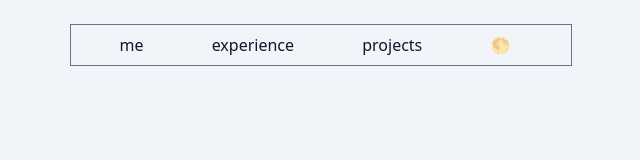
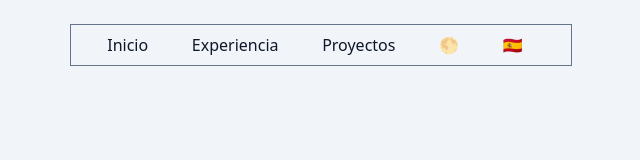
Before and after one commit to jonarroh/portfolio, an Astro site: page / in a window 1280 px wide. Shown: the whole page, without its empty margins (319-959 px from the left). Built offline with nearby package versions, Linux system fonts and the light colour scheme; Astro itself is replaced by a stand-in of ours.

Commit message:
✨ feat (i18n) Added Es-En languaje

```diff
--- /dev/null
+++ b/i18n/En.ts
@@ -0,0 +1,7 @@
+import { TextObject } from './Es';
+
+export const text: TextObject = {
+	home: 'Home',
+	projects: 'Projects',
+	experience: 'Experience'
+};
--- /dev/null
+++ b/i18n/Es.ts
@@ -0,0 +1,10 @@
+export interface TextObject {
+	home: string;
+	projects: string;
+	experience: string;
+}
+export const text: TextObject = {
+	home: 'Inicio',
+	projects: 'Proyectos',
+	experience: 'Experiencia'
+};
--- /dev/null
+++ b/src/components/LanguajeButton.tsx
@@ -0,0 +1,19 @@
+import { useLanguage } from '../context/LanguajeContext';
+
+function LanguajeButton() {
+	const { language, setLanguage } = useLanguage();
+	const flag = language === 'es' ? '🇪🇸' : '🇺🇸';
+
+	const toggleLanguage = () => {
+		const newLanguage = language === 'es' ? 'en' : 'es';
+		setLanguage(newLanguage);
+	};
+
+	return (
+		<>
+			<button onClick={toggleLanguage}>{flag}</button>
+		</>
+	);
+}
+
+export default LanguajeButton;
--- /dev/null
+++ b/src/context/LanguajeContext.tsx
@@ -0,0 +1,48 @@
+import {
+	createContext,
+	useContext,
+	useEffect,
+	useState
+} from 'react';
+
+interface LanguageContextProps {
+	language: string;
+	setLanguage: (language: string) => void;
+}
+
+const LanguageContext = createContext<LanguageContextProps>({
+	language: 'en',
+	setLanguage: () => {}
+});
+
+export function useLanguage(): LanguageContextProps {
+	return useContext(LanguageContext);
+}
+type Props = {
+	children: React.ReactNode;
+};
+
+export function LanguageProvider({ children }: Props) {
+	const [language, setLanguage] = useState<string>('es');
+
+	useEffect(() => {
+		const lang = window.localStorage.getItem('language');
+		if (lang) {
+			setLanguage(lang);
+		}
+	}, []);
+
+	const value = {
+		language,
+		setLanguage: (lang: string) => {
+			setLanguage(lang);
+			window.localStorage.setItem('language', lang);
+		}
+	};
+
+	return (
+		<LanguageContext.Provider value={value}>
+			{children}
+		</LanguageContext.Provider>
+	);
+}
--- /dev/null
+++ b/src/hooks/useDetectedLenguaje.tsx
@@ -0,0 +1,14 @@
+import { useLayoutEffect, useState } from 'react';
+
+export const useDetectedLenguaje = () => {
+	const [language, setLanguage] = useState<string>(() => {
+		const lang = window.localStorage.getItem('language');
+		return lang ? lang : window.navigator.language;
+	});
+
+	useLayoutEffect(() => {
+		window.localStorage.setItem('language', language);
+	}, [language]);
+
+	return { language, setLanguage };
+};
--- /dev/null
+++ b/src/pages/App.tsx
@@ -0,0 +1,12 @@
+import { LanguageProvider } from '../context/LanguajeContext';
+import Home from './Home';
+
+function App() {
+	return (
+		<LanguageProvider>
+			<Home />
+		</LanguageProvider>
+	);
+}
+
+export default App;
--- a/src/pages/Home.tsx
+++ b/src/pages/Home.tsx
@@ -1,19 +1,40 @@
 import Section from '../components/Section';
 import ThemeButton from '../components/ThemeButton';
+import { text } from '../../i18n/En';
+import { text as textEs } from '../../i18n/Es';
+import LanguajeButton from '../components/LanguajeButton';
+import { useDetectedLenguaje } from '../hooks/useDetectedLenguaje';
+import { useEffect, useState } from 'react';
+import { useLanguage } from '../context/LanguajeContext';
 
 function Home() {
+	const { language } = useLanguage();
+	const [textLanguage, setTextLanguage] = useState(text);
+	console.log('language', language);
+	useEffect(() => {
+		if (language === 'es') {
+			setTextLanguage(textEs);
+		} else {
+			setTextLanguage(text);
+		}
+	}, [language]);
+
 	return (
 		<>
 			<div className="border border-slate-500 px-5 py-2 flex flex-row justify-around">
 				{/* about */}
-				<Section>me</Section>
+				<Section>{textLanguage.home}</Section>
 				{/* experience*/}
-				<Section>experience</Section>
+				<Section>{textLanguage.experience}</Section>
 				{/* projects */}
-				<Section>projects</Section>
+				<Section>{textLanguage.projects}</Section>
 				{/* theme */}
 				<Section>
 					<ThemeButton />
+				</Section>
+				{/* i18n */}
+				<Section>
+					<LanguajeButton />
 				</Section>
 			</div>
 		</>
--- a/src/pages/index.astro
+++ b/src/pages/index.astro
@@ -1,11 +1,11 @@
 ---
 import Layout from '../layouts/Layout.astro';
-import Home from './Home';
+import App from './App';
 ---
 
 <Layout title="Jonarroh ⭐dark">
 	<main>
-		<Home client:only />
+		<App client:only />
 	</main>
 </Layout>
 
```
